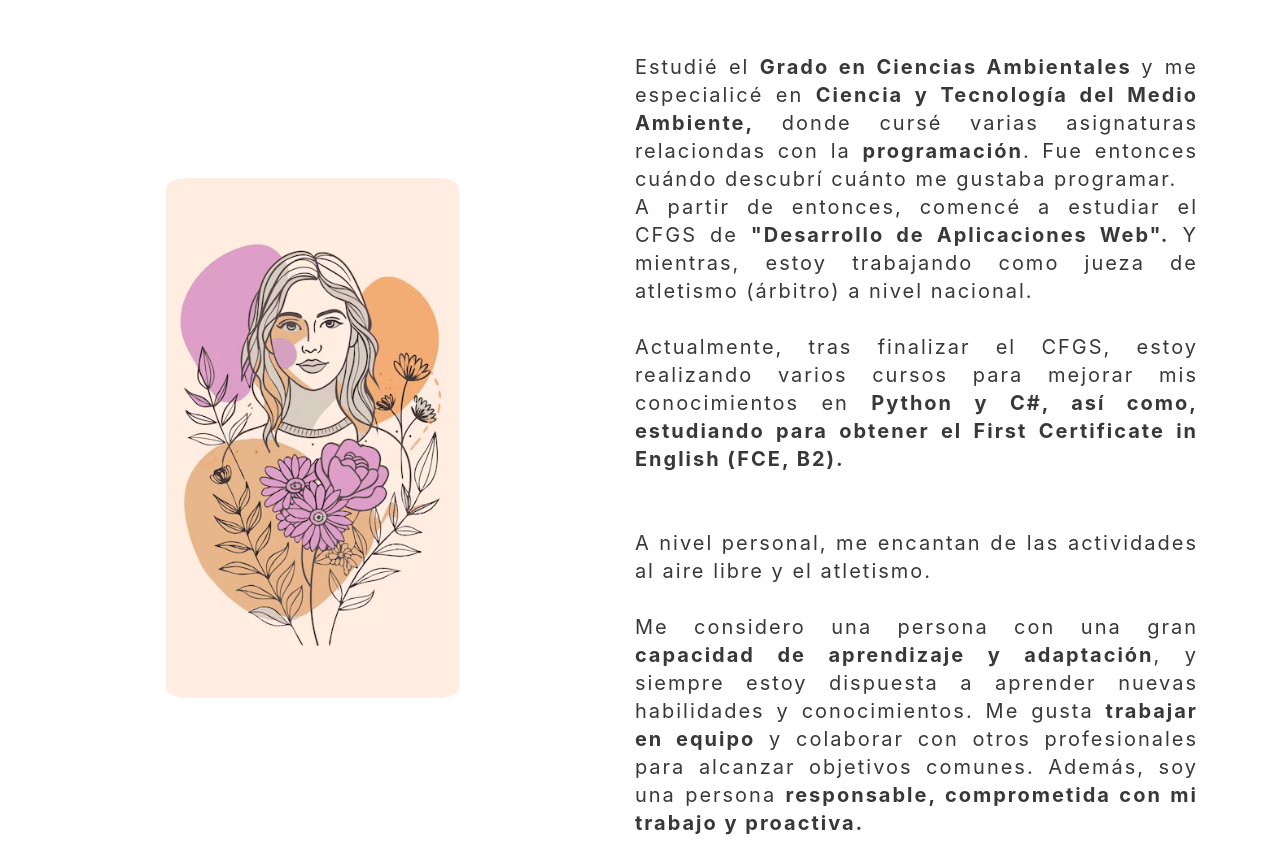
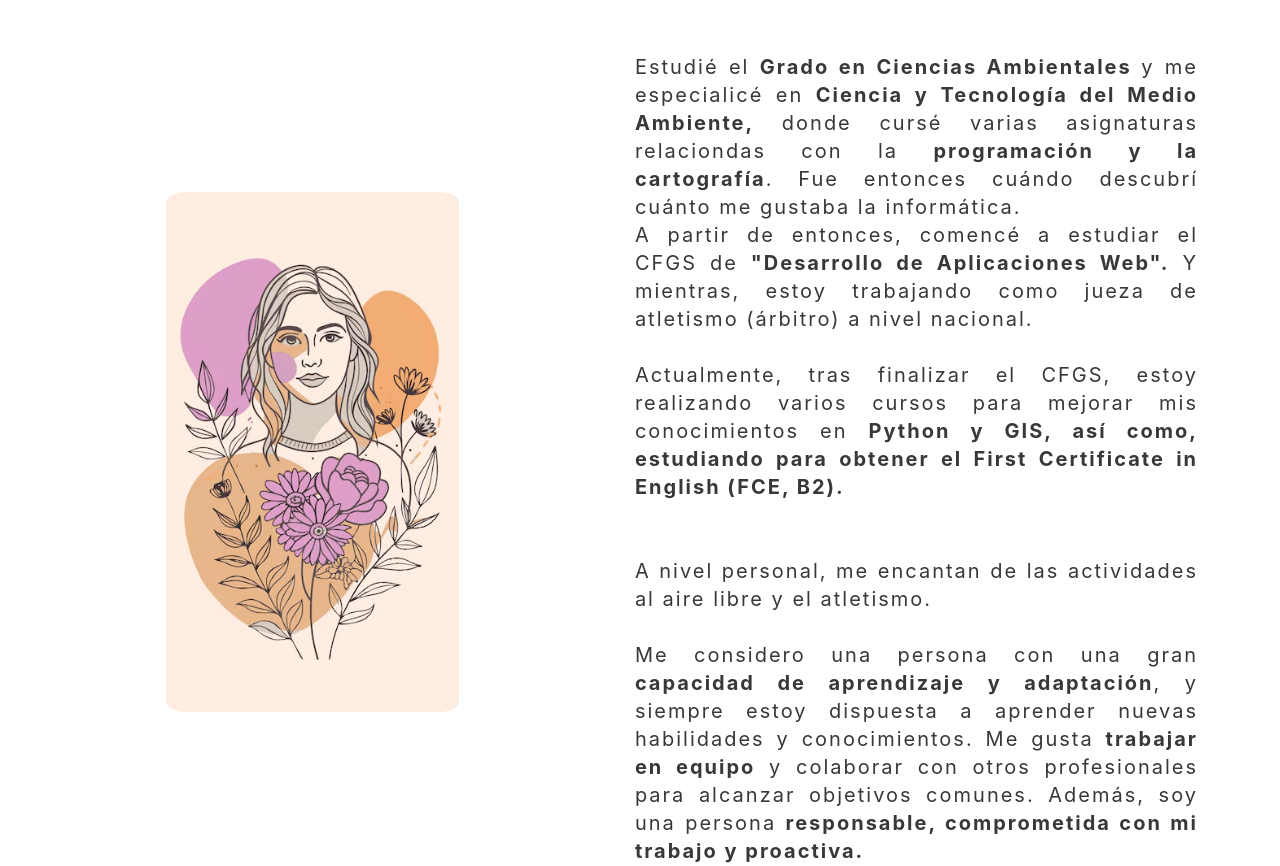
Before and after one commit to Holly03/portfolioyolanda.github.io, a plain HTML site: page index.html in a window 1280 px wide. Shown: the part 1020-1886 px from the top of the page. Drawn offline with nearby package versions, Linux system fonts and the light colour scheme.

Commit message:
Add files via upload

```diff
--- a/index.html
+++ b/index.html
@@ -96,9 +96,9 @@
                 <div class="container_texto-sobreMi">
                     <span class="title_sobreMi">Yolanda Gijón</span>
                     <span class="texto_sobreMi" data-section="sobre-mi" data-value="texto_sobreMi"> Soy <strong>Desarrolladora Web y Científica Ambiental.</strong><br><br>
-                        Estudié el <strong>Grado en Ciencias Ambientales </strong> y me especialicé en <strong>Ciencia y Tecnología del Medio Ambiente,</strong> donde cursé varias asignaturas relaciondas con la <strong>programación</strong>. Fue entonces cuándo descubrí cuánto me gustaba programar.
+                        Estudié el <strong>Grado en Ciencias Ambientales </strong> y me especialicé en <strong>Ciencia y Tecnología del Medio Ambiente,</strong> donde cursé varias asignaturas relaciondas con la <strong>programación y la cartografía</strong>. Fue entonces cuándo descubrí cuánto me gustaba la informática.
                         A partir de entonces, comencé a estudiar el CFGS de <strong>"Desarrollo de Aplicaciones Web".</strong> Y mientras, estoy trabajando como jueza de atletismo (árbitro) a nivel nacional.<br>
-                        Actualmente, tras finalizar el CFGS, estoy realizando varios cursos para mejorar mis conocimientos en <strong>Python y C#, así como, estudiando para obtener el First Certificate in English (FCE, B2).</strong><br><br>
+                        Actualmente, tras finalizar el CFGS, estoy realizando varios cursos para mejorar mis conocimientos en <strong>Python y GIS, así como, estudiando para obtener el First Certificate in English (FCE, B2).</strong><br><br>
                         A nivel personal, me encantan de las actividades al aire libre y el atletismo.<br>
                         Me considero una persona con una gran <strong>capacidad de aprendizaje y adaptación</strong>, y siempre estoy dispuesta a aprender nuevas habilidades y conocimientos. Me gusta <strong>trabajar en equipo</strong> y colaborar con otros profesionales para alcanzar objetivos comunes. Además, soy una persona <strong>responsable, comprometida con mi trabajo y proactiva.</strong><br><br>
                         En definitiva, teniendo en cuenta todo lo explicado, me gustaría obtener una <strong>oportunidad para trabajar en una empresa del sector de desarrollo web o informática</strong>, en general.
```
